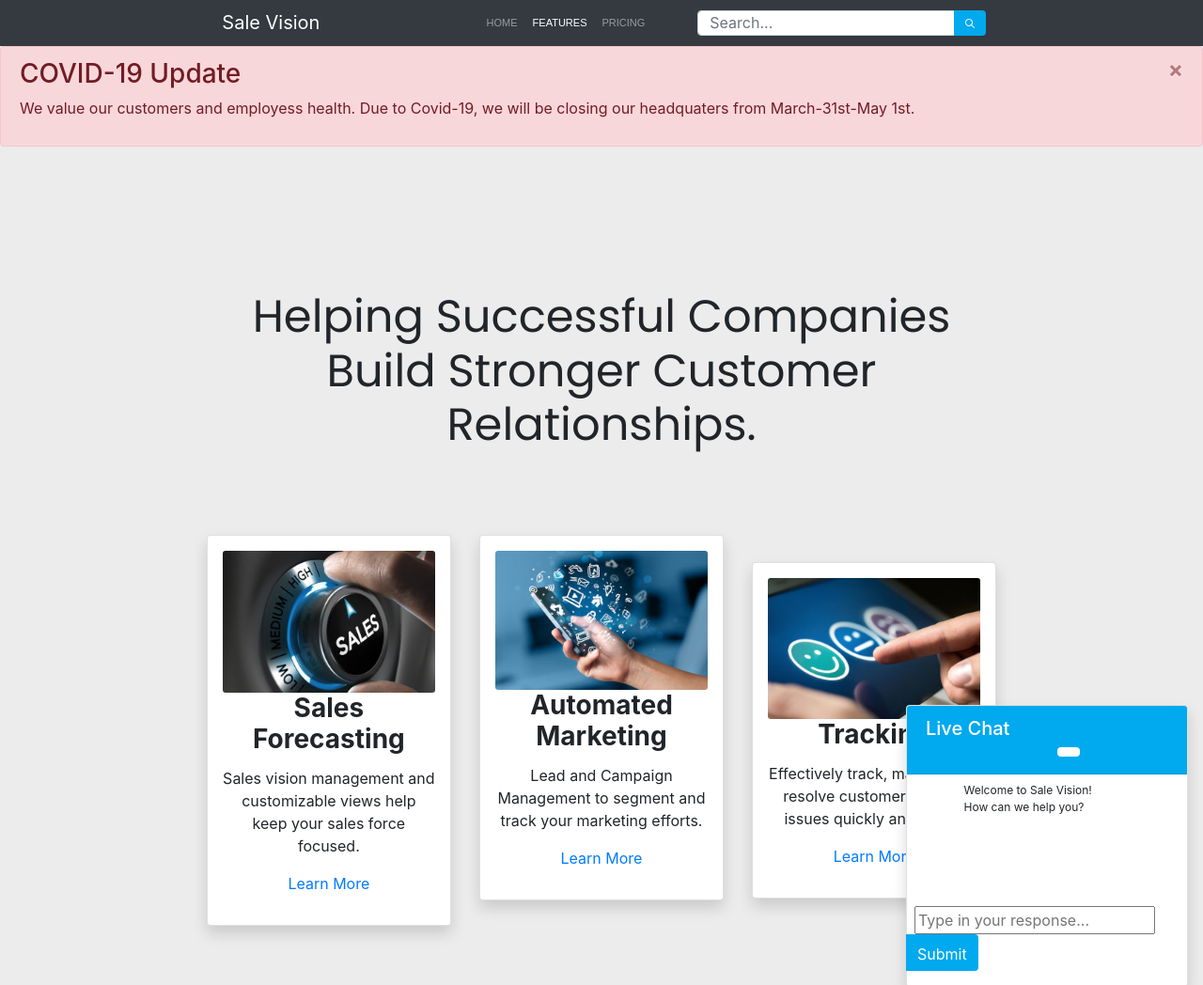
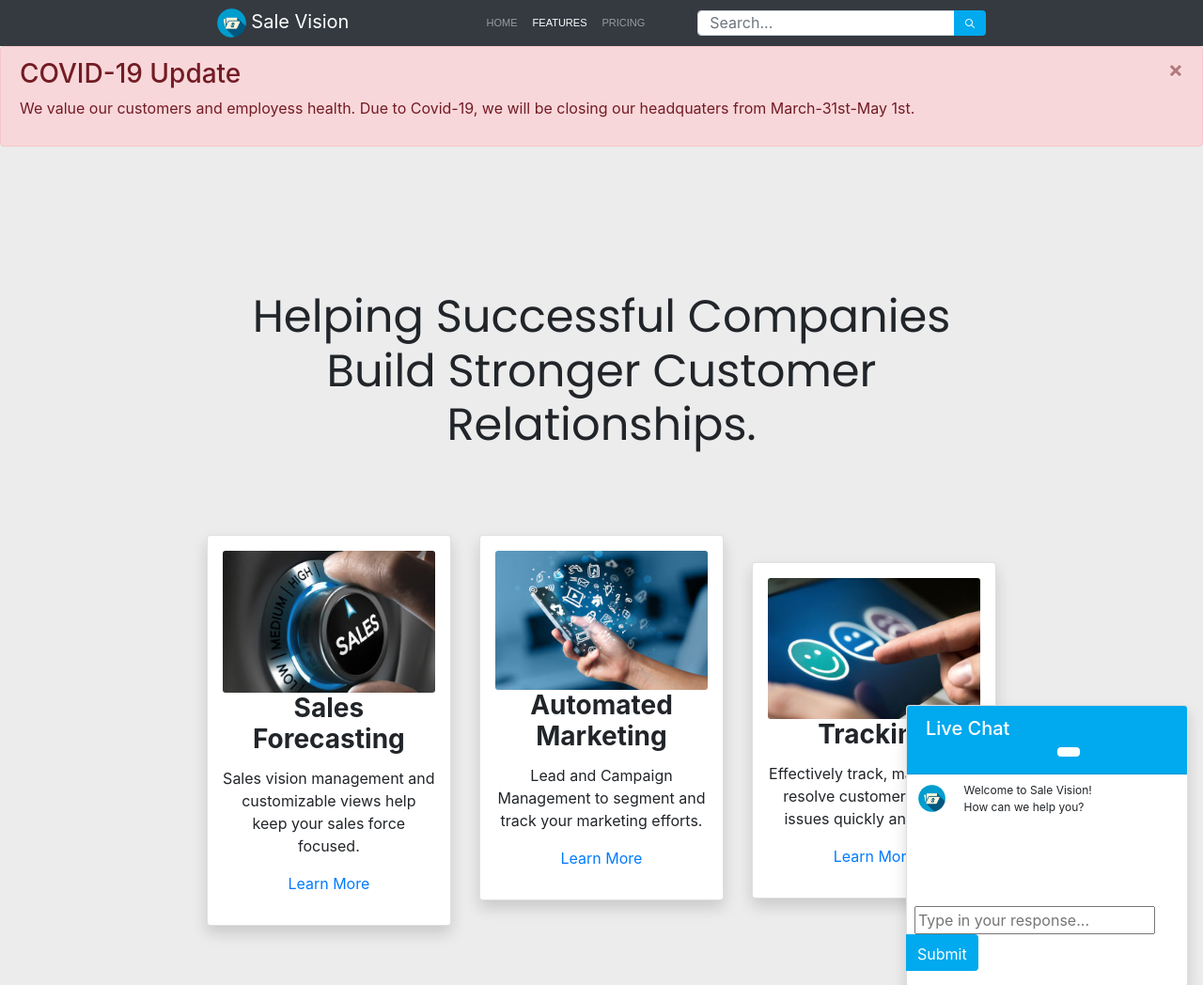
Before and after one commit to cethread/SaleVision, a website: page features.html in a window 1280 px wide. Shown: the top 1048 px of the page at 94% size. Drawn offline with nearby package versions, Linux system fonts and the light colour scheme; files that its build step writes are made by us from their sources; the site is published under a folder, as on GitHub Pages, so addresses that start at the root find nothing.

Commit message:
Updated Image paths

```diff
--- a/features.html
+++ b/features.html
@@ -17,7 +17,7 @@
     <div class="container-fluid">
       <!-- Logos -->
       <div class="navbar-brand p-0 m-0" href="index.html">
-        <img src="/images/salevision-icon.png" alt="" width="31px">
+        <img src="images/salevision-icon.png" alt="" width="31px">
           Sale Vision</div>
         <button class="navbar-toggle btn btn-primary d-lg-none d-sm-inline-block" type="button" data-toggle="collapse" data-target=".navbar-nav">
           <span class="navbar-toggler-icon"></span>
@@ -32,7 +32,7 @@
             <input class="form-control"  style="height: 27px;" type="search" placeholder="Search...">
             <div class="input-group-append">
               <button type="submit" class="btn btn-primary" style="height: 27px;">
-                <span aria-hidden="true" class="search-icon"><img src="./images/search.png"  style="width: 10px; margin-top: -11px;" alt=""></span>
+                <span aria-hidden="true" class="search-icon"><img src="images/search.png"  style="width: 10px; margin-top: -11px;" alt=""></span>
               </button>
             </div>
           </div>
@@ -120,7 +120,7 @@
   </h5>
   <div class="row m-0 no-gutters mt-2 ml-2">
     <div class="col-3 ml-1 align-self-center">
-      <img src="/images/salevision-icon.png" style="width: 40%" alt="" class="card-img">
+      <img src="images/salevision-icon.png" style="width: 40%" alt="" class="card-img">
     </div>
     <div class="col-8 ml-n4">
       <p class="card-text" style="width: 73%; font-size: 12px;">Welcome to Sale Vision! How can we help you?</p>
@@ -162,19 +162,6 @@
     </section>
   </div>
 </footer>
-
-
-
-
-
-
-
-
-
-
-
-
-
 <script src="js/jquery.slim.min.js"></script>
 <script src="js/popper.min.js"></script>
 <script src="js/bootstrap.min.js"></script>
```
